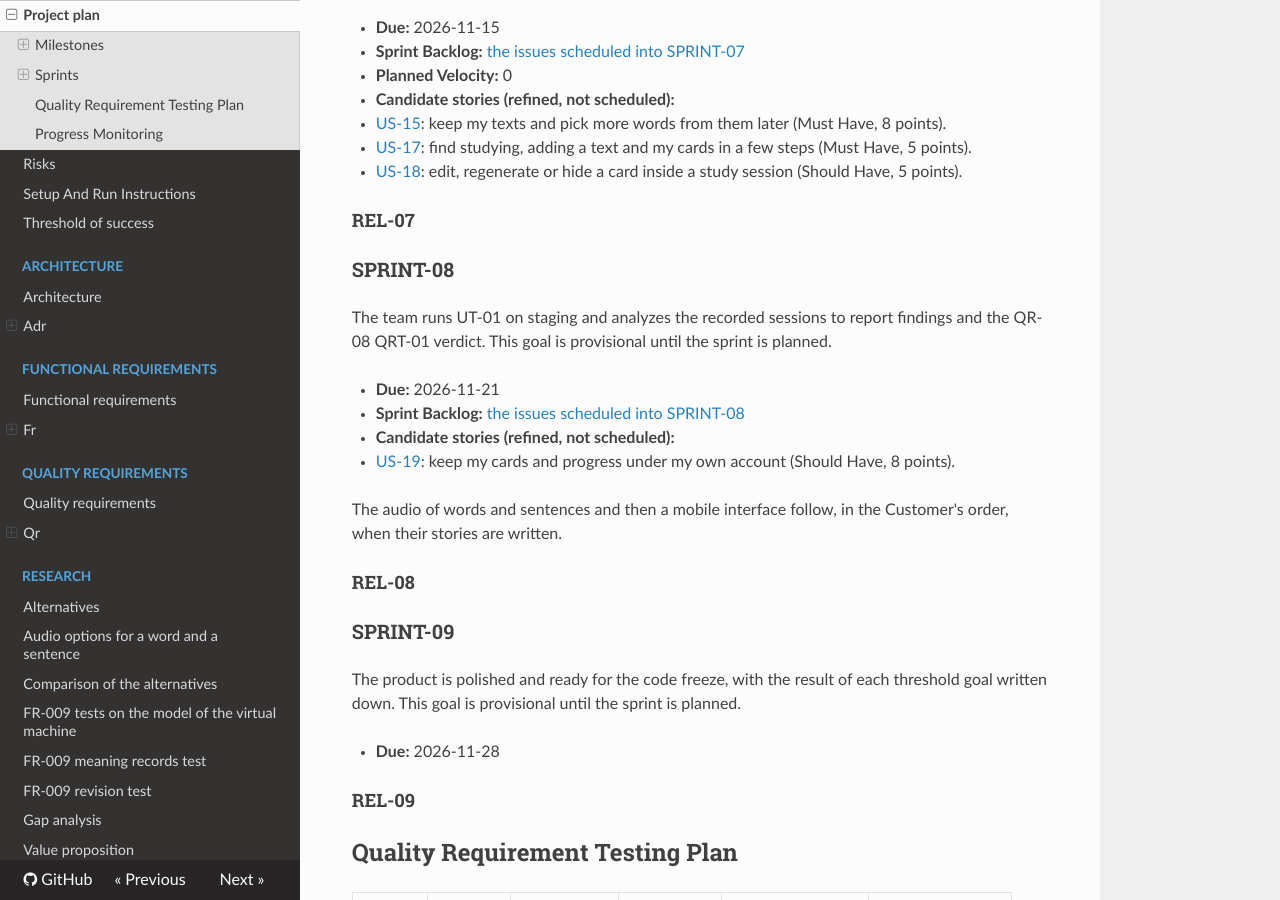
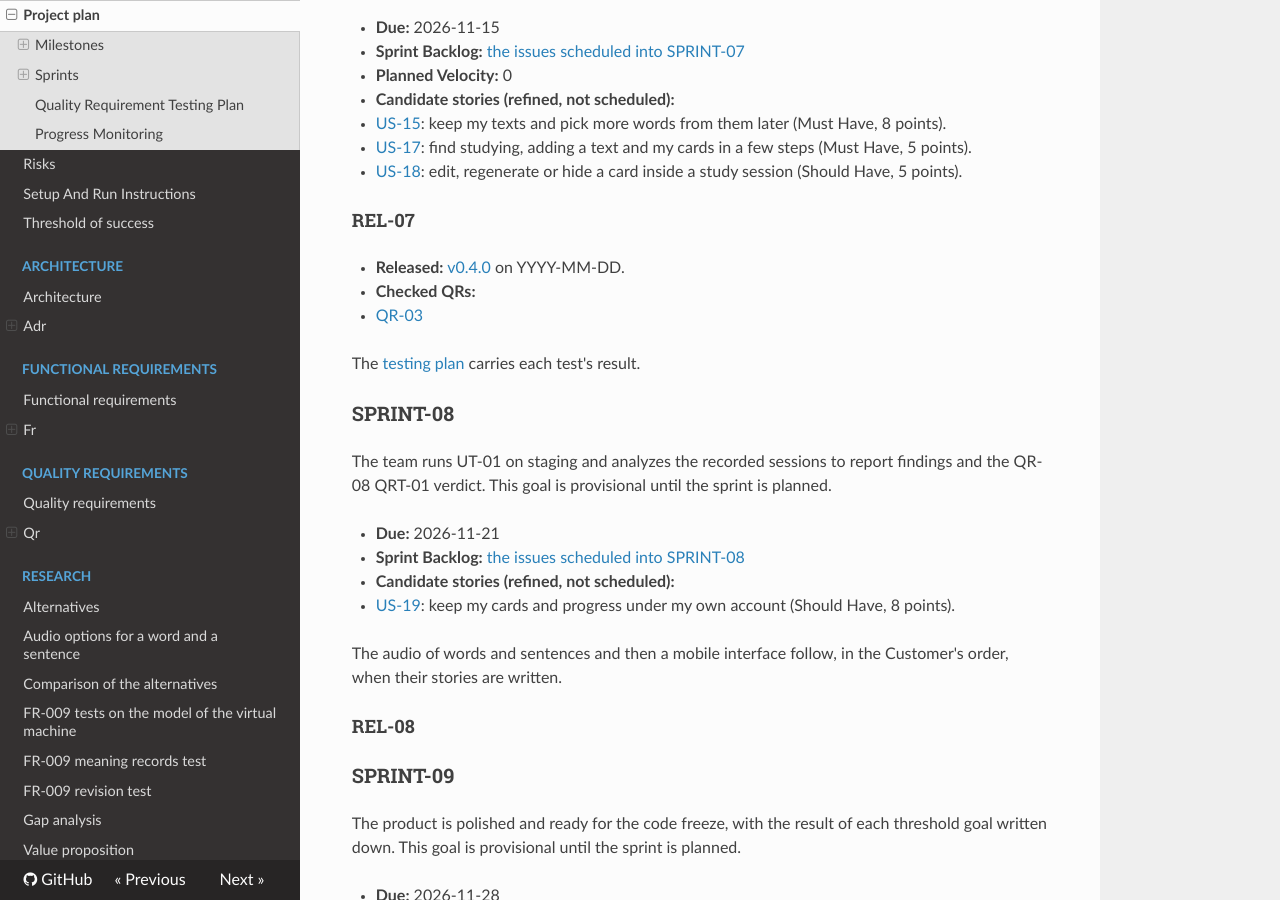
Before and after one commit to itpd-team-6/sentence-cards-generator-team-6, an MkDocs documentation site: the page built from docs/project-plan.md, in a window 1280 px wide and 900 px high, scrolled down 2628 px. Built offline with MkDocs 1.6.1, drawn with Linux system fonts in a browser that asks for light colours; nearby versions of some CDN libraries.

Commit message:
Prepare the REL-07 release text for v0.4.0

```diff
--- a/docs/project-plan.md
+++ b/docs/project-plan.md
@@ -104,6 +104,12 @@ A learner can revisit saved texts, manage cards and decks, and study through the
 
 #### REL-07
 
+- **Released:** [v0.4.0](https://github.com/itpd-team-6/sentence-cards-generator-team-6/releases/tag/v0.4.0) on YYYY-MM-DD.
+- **Checked QRs:**
+  - [QR-03](quality-requirements/qr/QR-03.md)
+
+  The [testing plan](#quality-requirement-testing-plan) carries each test's result.
+
 ### SPRINT-08
 
 The team runs UT-01 on staging and analyzes the recorded sessions to report findings and the QR-08 QRT-01 verdict.
```
Also changed, not shown: CHANGELOG.md (+2 -0 lines).
